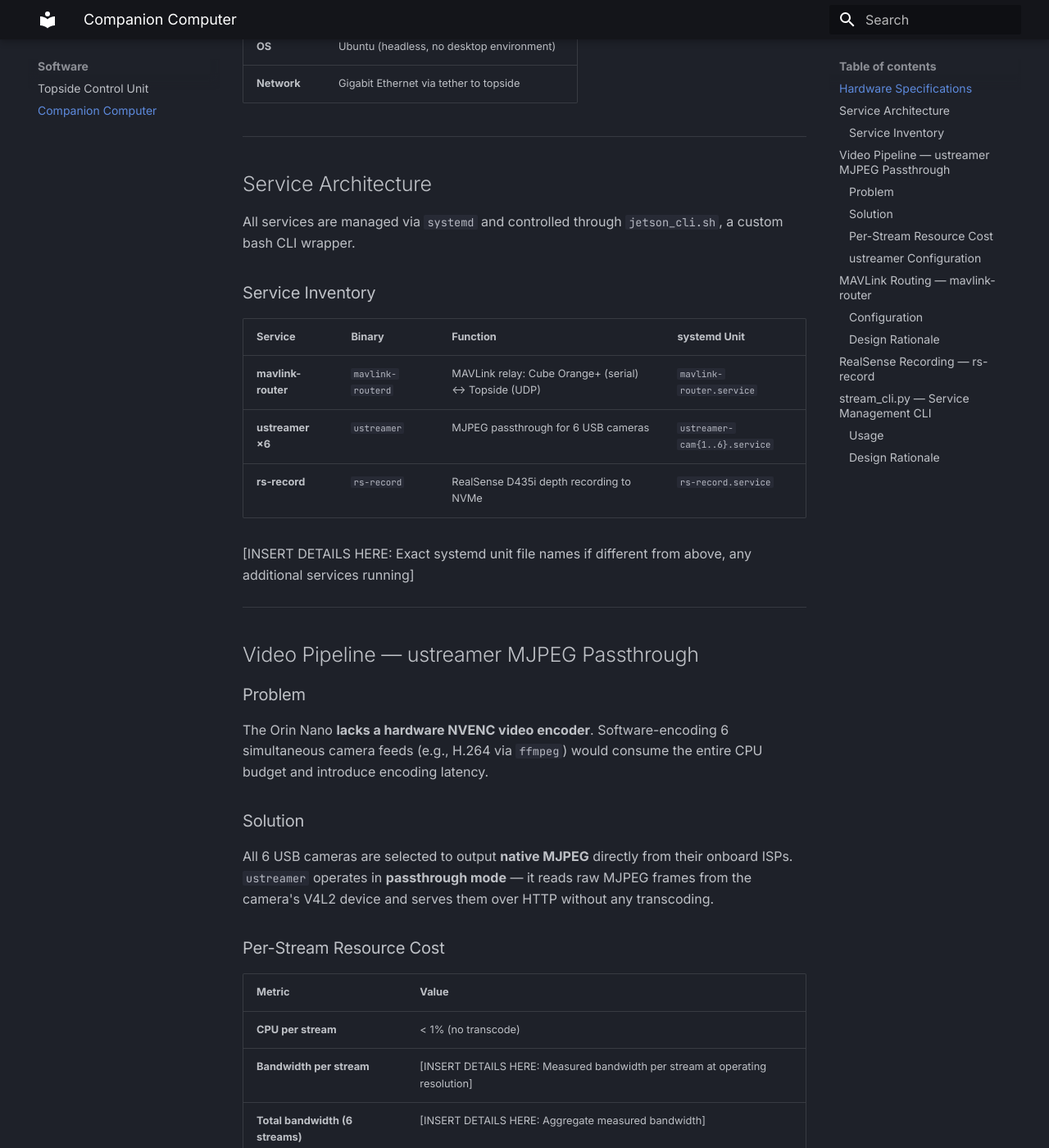
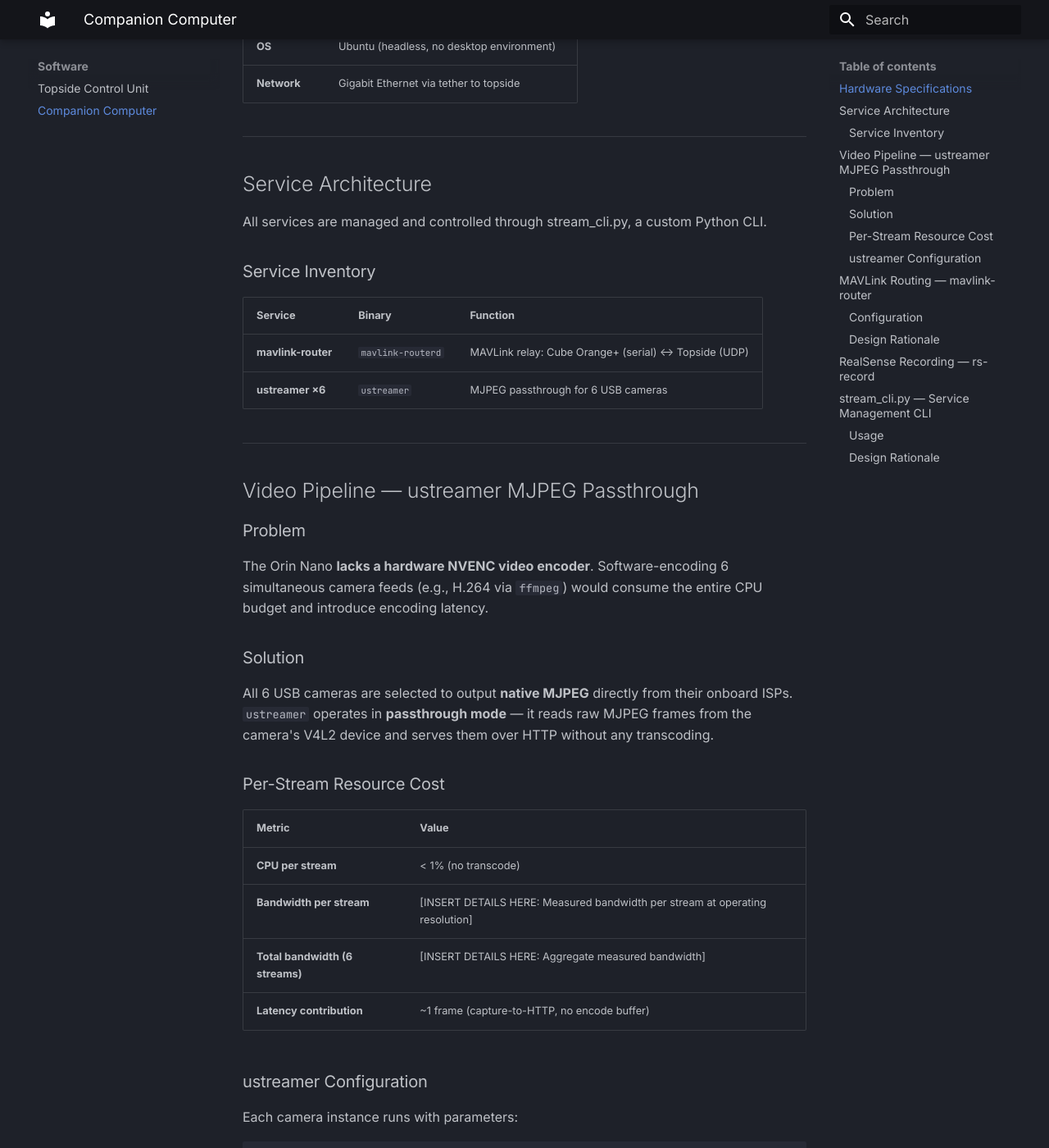
Before and after one commit to Enderboy2/rov, an MkDocs documentation site: the page built from docs/software/companion.md, in a window 1280 px wide and 1400 px high, scrolled down 686 px. Shown: the whole window at 82% size. Built offline with MkDocs 1.6.1 and Material for MkDocs 9.7.7, drawn with Linux system fonts in a browser that asks for light colours; some of the changed text lies outside the part shown.

Commit message:
service inventory

````diff
--- a/docs/software/companion.md
+++ b/docs/software/companion.md
@@ -24,17 +24,14 @@ The companion computer is an **NVIDIA Jetson Orin Nano** mounted inside the ROV
 
 ## Service Architecture
 
-All services are managed via `systemd` and controlled through `jetson_cli.sh`, a custom bash CLI wrapper.
+All services are managed and controlled through stream_cli.py, a custom Python CLI.
 
 ### Service Inventory
 
-| Service | Binary | Function | systemd Unit |
-|---|---|---|---|
-| **mavlink-router** | `mavlink-routerd` | MAVLink relay: Cube Orange+ (serial) ↔ Topside (UDP) | `mavlink-router.service` |
-| **ustreamer ×6** | `ustreamer` | MJPEG passthrough for 6 USB cameras | `ustreamer-cam{1..6}.service` |
-| **rs-record** | `rs-record` | RealSense D435i depth recording to NVMe | `rs-record.service` |
-
-[INSERT DETAILS HERE: Exact systemd unit file names if different from above, any additional services running]
+| Service | Binary | Function |
+|---|---|---|
+| **mavlink-router** | `mavlink-routerd` | MAVLink relay: Cube Orange+ (serial) ↔ Topside (UDP) |
+| **ustreamer ×6** | `ustreamer` | MJPEG passthrough for 6 USB cameras |
 
 ---
 
@@ -73,6 +70,7 @@ ustreamer \
 ```
 
 [INSERT DETAILS HERE: USB camera model/make] Resolution 640x480 by default , configurable per camera at launch via: start cam <port> <res> FPS: 15
+
 Devices are autodiscovered at startup using v4l2-ctl --list-devices.Regular USB cameras use the
 first /dev/videoX node, Intel RealSense uses the fifth.
 
````
